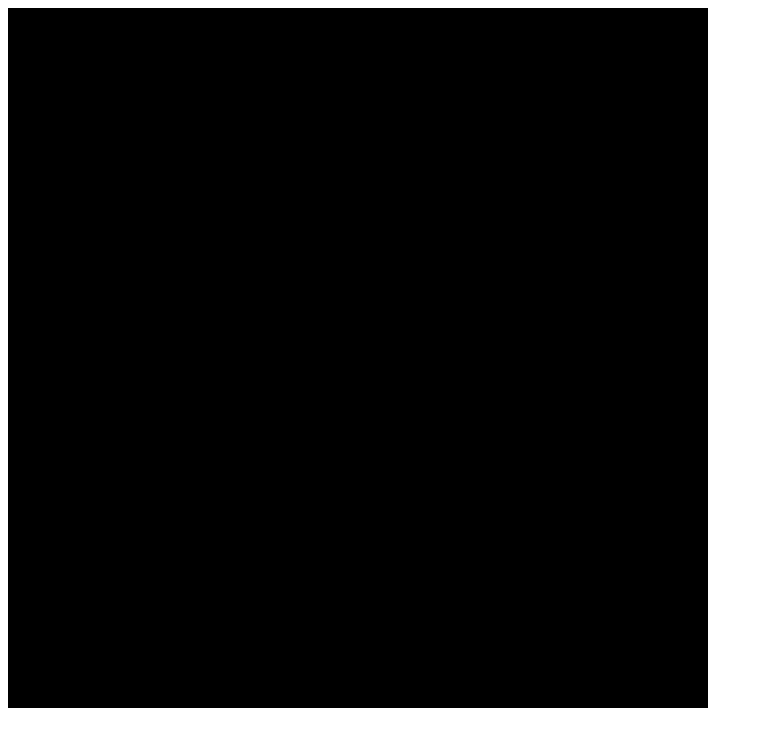
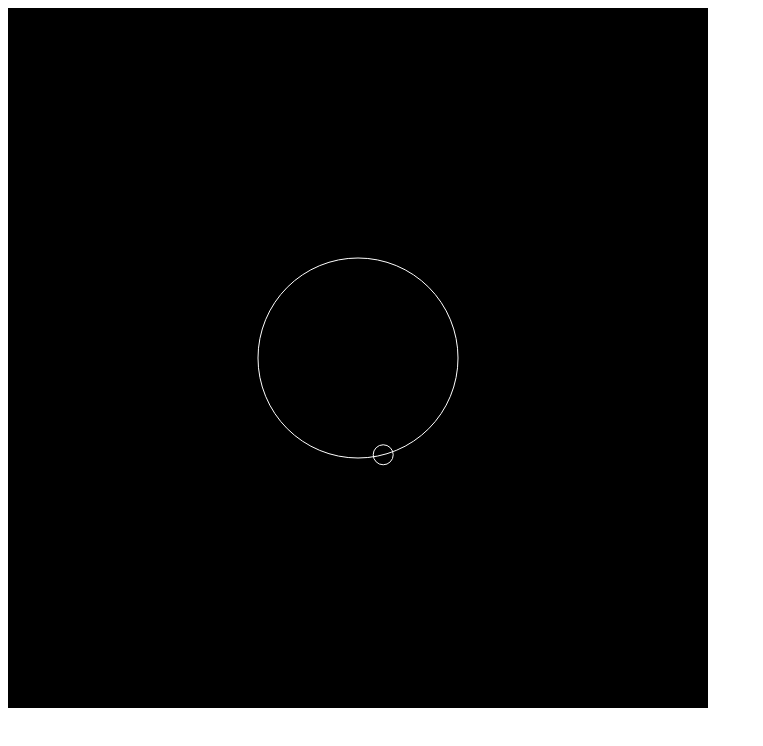
Before and after one commit to vivekkushal/polyrhythms-js-radu, a plain HTML site: page index.html in a window 1280 px wide. Shown: the whole page, without its empty margins (0-763 px from the left). Drawn offline with Linux system fonts and the light colour scheme.

Commit message:
test: Change in constants

```diff
--- a/index.html
+++ b/index.html
@@ -13,9 +13,9 @@
       myCanvas.width = size;
 
       const trackCenter = { x: size / 2, y: size / 2 };
-      const trackRadius = 900;
-      const ballRadius = 90;
-      const ballSpeed = 0.9;
+      const trackRadius = 100;
+      const ballRadius = 10;
+      const ballSpeed = 0.1;
 
       const ctx = myCanvas.getContext('2d');
       const track = new Track(trackCenter, trackRadius);
```
